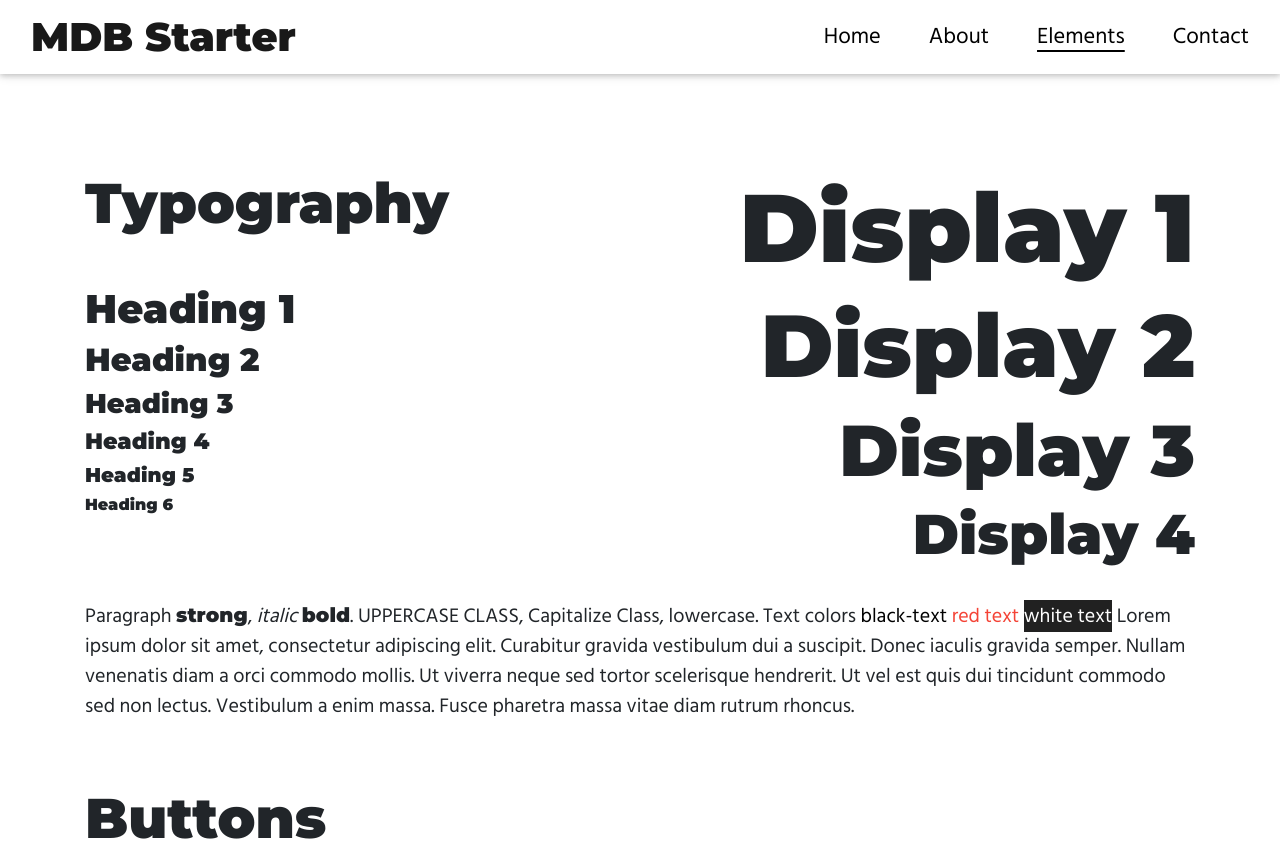
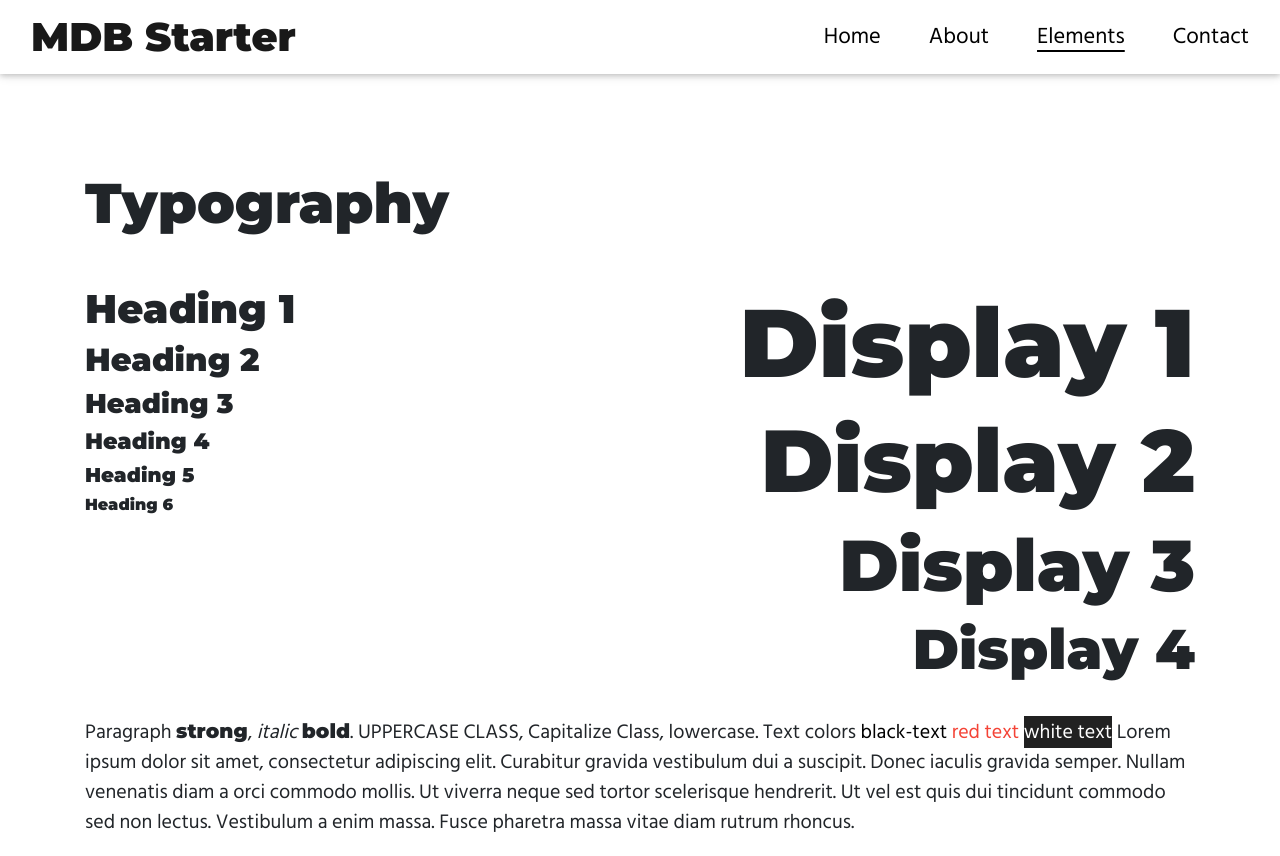
Before and after one commit to fredrekt/gatsby-starter-mdbreact, a Gatsby site: page /elements in a window 1280 px wide. Shown: the top 856 px of the page. Built offline with nearby package versions, Linux system fonts and the light colour scheme; Gatsby itself is replaced by a stand-in of ours.

Commit message:
simplified headings

```diff
--- a/src/pages/elements.js
+++ b/src/pages/elements.js
@@ -8,8 +8,10 @@ const ElementsPage = () => {
         <Layout title="Elements">
             <MDBContainer className="py-5 my-5">
                 <MDBRow>
+                    <MDBCol md="12" lg="12">
+                        <h1 className="display-4 mb-5">Typography</h1>
+                    </MDBCol>
                     <MDBCol md="4" lg="4">
-                        <h1 className="display-4 mb-5">Typography</h1>
                         <h1 className="h1-responsive">Heading 1</h1>
                         <h2 className="h2-responsive">Heading 2</h2>
                         <h3 className="h3-responsive">Heading 3</h3>
```
